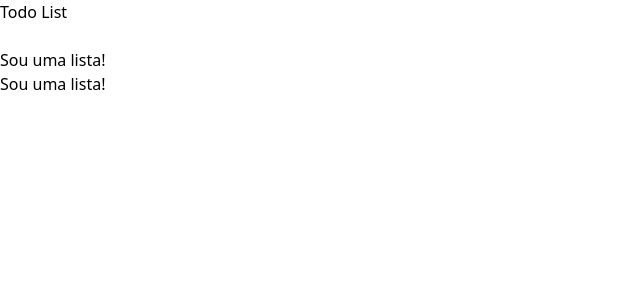
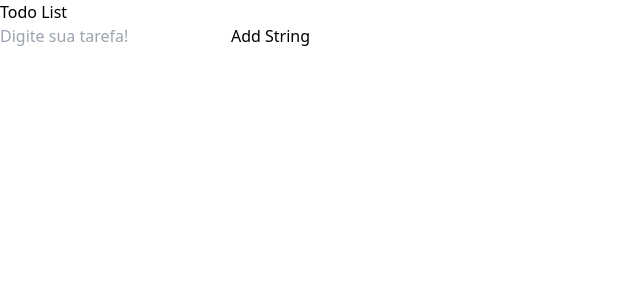
Before and after one commit to everton-nfs/todo-list-react-js, a React (Vite) app: page /home in a window 1280 px wide. Shown: the top 300 px of the page, without its empty margins (0-640 px from the left). Built offline with nearby package versions, Linux system fonts and the light colour scheme.

Commit message:
Delete Functionality

```diff
--- a/package.json
+++ b/package.json
@@ -12,6 +12,7 @@
   "dependencies": {
     "react": "^18.2.0",
     "react-dom": "^18.2.0",
+    "react-icons": "^4.10.1",
     "react-router-dom": "^6.14.2"
   },
   "devDependencies": {
--- a/src/components/Item.jsx
+++ b/src/components/Item.jsx
@@ -1,8 +1,33 @@
-export function Item() {
+/* eslint-disable react/prop-types */
+// eslint-disable-next-line no-unused-vars
+
+import { MdModeEdit, MdDelete} from "react-icons/md";
+
+export function Item(props) {
+
+
+  const handleDelete = () => {
+    const updatedItems = props.items.filter((item) => item.id !== props.id);
+    props.setItems(updatedItems);
+    localStorage.setItem('items', JSON.stringify(updatedItems));
+  };
+
   return (
+    <div className="bg-[#382952ff] mb-2 flex flex-row h-14">
+      <div className="flex justify-start items-center pl-4 basis-[93%] overflow-hidden">
+        <h1 className="overflow-hidden whitespace-nowrap text-ellipsis text-white">{props.title}</h1>
+      </div>
 
-    <div className="bg-[#382952ff] p-4 mb-2">
-      <h1 className="text-white">Sou uma lista!</h1>
+
+
+      <div className="flex items-center gap-2 text-white cursor-pointer text-lg basis-[7%] p-3">
+        <button onClick={() => alert("Vai editar!")}>
+          <MdModeEdit/>
+        </button>
+        <button onClick={handleDelete}>
+          <MdDelete/>
+        </button>
+      </div>
     </div>
   )
 }
--- a/src/pages/Home.jsx
+++ b/src/pages/Home.jsx
@@ -1,18 +1,68 @@
+import { useEffect, useState } from "react";
 import { Item } from "../components/Item";
 
 export function Home() {
+
+  const [items, setItems] = useState([]);
+  const [inputTitle, setInputTitle] = useState('');
+
+  useEffect(() => {
+    const storedItems = localStorage.getItem('items');
+    if (storedItems) {
+      setItems(JSON.parse(storedItems));
+    }
+  }, []);
+
+  const handleAdd = () => {
+    const newItem = {
+      id: Date.now(),
+      title: inputTitle,
+    };
+
+    const updatedItems = [...items, newItem];
+    setItems(updatedItems);
+    localStorage.setItem('items', JSON.stringify(updatedItems));
+    setInputTitle('');
+  };
+
+  const handleKeyPress = (event) => {
+    if (event.key === 'Enter') {
+      handleAdd();
+    }
+  };
+
+  //console.log(JSON.stringify(items, null, '\t'));
+
   return (
     <div className="bg-[#1e1530ff] h-screen">
       <div className="mx-auto max-w-screen-md xl:max-w-screen-xs">
         <h1 className="uppercase text-white py-5">Todo List</h1>
 
-        <input type="text" className={`w-full px-4 py-[3px] text-black bg-gray-25 border border-gray-25 focus:border-white focus:outline-none placeholder:text-gray-30 text-base mb-2`}/>
+        <input
+          type="text"
+          onChange={(e) => setInputTitle(e.target.value)}
+          placeholder="Digite sua tarefa!"
+          onKeyDown={handleKeyPress}
+          className={`w-full px-4 py-[3px] text-black bg-gray-25 border border-gray-25 focus:border-white focus:outline-none placeholder:text-gray-30 text-base mb-2`}
+        />
 
-        <Item/>
-        <Item/>
+        <button
+          onClick={handleAdd}
+        >
+          Add String
+        </button>
+
+        {items.map((item) => (
+          <Item
+            key={item.id}
+            id={item.id}
+            title={item.title}
+            items={items}
+            setItems={setItems}
+          />
+        ))}
+
       </div>
-
-
 
     </div>
   )
```
Also changed, not shown: 1 other file (tests, documents, lock files or other folders).
